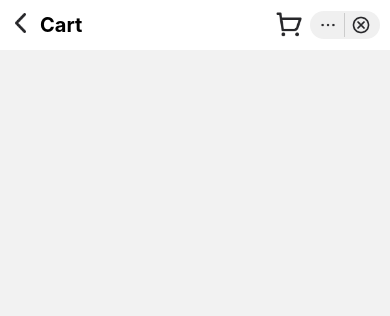
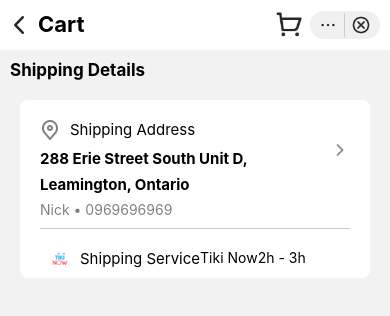
Before and after one commit to areebaqamar021/react-native-projects, a React Native app in the folder ecommerceUi/: screen /Cart in a window 390 px wide. Shown: the top 316 px of the page. Built offline with nearby package versions, Linux system fonts and the light colour scheme.

Commit message:
Refactor Cart screen: Enhance layout with ScrollView and add shipping details section

```diff
--- a/ecommerceUi/src/screens/Cart.js
+++ b/ecommerceUi/src/screens/Cart.js
@@ -1,23 +1,64 @@
-import { StyleSheet, TouchableOpacity, View, Image, Text } from 'react-native'
+import { StyleSheet, TouchableOpacity, View, Image, Text, ScrollView } from 'react-native'
 import { useNavigation } from '@react-navigation/native';
-import Header from '../components/Header'
-import React from 'react'
+import Header from '../components/Header';
+import React from 'react';
 
 const Cart = () => {
     const navigation = useNavigation();
     return (
-        <View>
+        <View style={styles.container}>
             <Header
                 shopName={
-                    <View style={{flexDirection: 'row'}}>
-                    <TouchableOpacity onPress={() => navigation.navigate('productDetails')}>
-                        <Image source={require('../assets/back.png')}
-                            resizeMode='contain'
-                            style={styles.backIcon} />
-                    </TouchableOpacity>
-                    <Text style={{fontSize: 20, marginLeft: 10, fontWeight: 'bold'}}>Cart</Text></View>
+                    <View style={{ flexDirection: 'row' }}>
+                        <TouchableOpacity onPress={() => navigation.navigate('productDetails')}>
+                            <Image source={require('../assets/back.png')}
+                                resizeMode='contain'
+                                style={styles.backIcon} />
+                        </TouchableOpacity>
+                        <Text style={{ fontSize: 22, marginLeft: 10, fontWeight: 'bold' }}>Cart</Text></View>
                 }
             />
+            <ScrollView>
+            <Text style={{ fontSize: 17, fontWeight: 'bold', marginTop: 10, marginLeft: 10 }}>Shipping Details</Text>
+                <View style={styles.shippingContainer}>
+                    <View style={styles.address}>
+                        <View>
+                            <View style={{ flexDirection: 'row' }}><Image
+                                source={require('../assets/address.png')}
+                                resizeMode='contain'
+                                style={{
+                                    width: 20,
+                                    height: 20, marginRight: 10,
+                                }} />
+                                <Text style={{ fontSize: 15, marginBottom: 10 }}>Shipping Address</Text></View>
+                            <Text style={{ fontWeight: 'bold', fontSize: 15, marginBottom: 7 }}>288 Erie Street South Unit D,</Text>
+                            <Text style={{ fontWeight: 'bold', fontSize: 15, marginBottom: 7 }}>Leamington, Ontario</Text>
+                            <Text style={{ color: '#808089', marginBottom: 10 }}>Nick • 0969696969</Text>
+                        </View>
+                        <TouchableOpacity>
+                            <Image
+                                style={{
+                                    width: 20,
+                                    height: 20,
+                                    marginTop: 20,
+                                }}
+                                source={require('../assets/more.png')} /></TouchableOpacity>
+                    </View>
+                    <View style={styles.service}>
+                    <View style={{ flexDirection: 'row' }}><Image
+                        source={require('../assets/tiki.png')}
+                        resizeMode='contain'
+                        style={{
+                            width: 20,
+                            height: 20, marginRight: 10,
+                        }} />
+                        <Text style={{ fontSize: 15, marginBottom: 10 }}>Shipping Service</Text>
+                        <Text >Tiki Now</Text>
+                        <Text>2h - 3h</Text>
+                        </View>
+                        </View>
+                </View>
+            </ScrollView>
         </View>
     )
 }
@@ -25,8 +66,30 @@ const Cart = () => {
 export default Cart
 
 const styles = StyleSheet.create({
+    container: {
+        flex: 1,
+    },
     backIcon: {
-        width: 20,
-        height: 20,
+        marginTop: 5,
+        width: 18,
+        height: 18,
     },
+    shippingContainer: {
+        margin: 20,
+        borderRadius: 8,
+        backgroundColor: '#fff',
+    },
+    address: {
+        borderBottomWidth: 1,
+        borderColor: '#ccc',
+        // padding: 12,
+        flexDirection: 'row',
+        justifyContent: 'space-between',
+        margin: 20
+    },
+    service:{
+        flexDirection: 'row',
+        justifyContent: 'space-between',
+        marginLeft: 30,
+    }
 })
```
Also changed, not shown: ecommerceUi/src/assets/address.png (added), ecommerceUi/src/assets/tiki.png (added).
